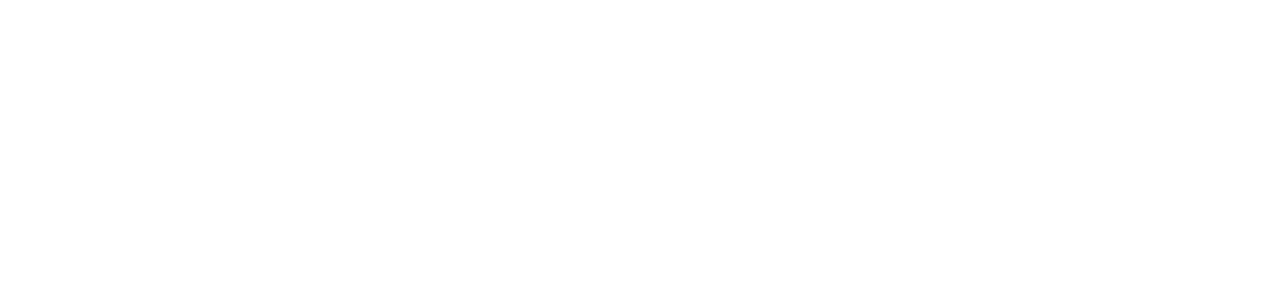
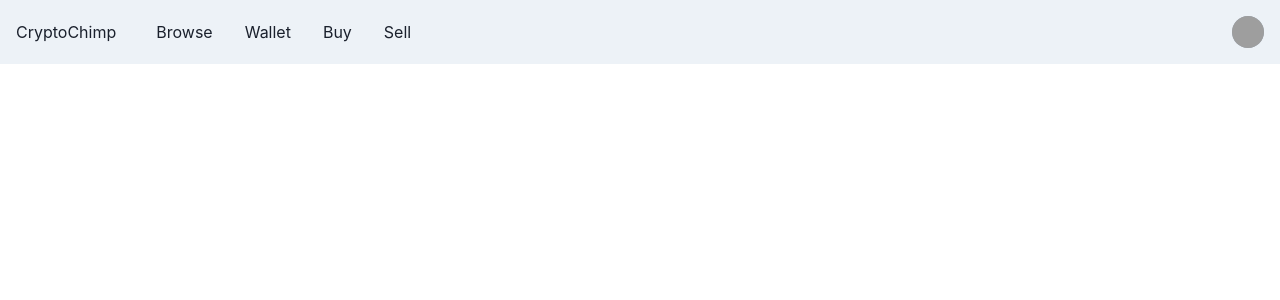
Before and after one commit to CryptoChimp/client, a React (Create React App) app: page /home in a window 1280 px wide. Shown: the top 300 px of the page. Built offline with nearby package versions, Linux system fonts and the light colour scheme; no server answers; grey boxes are pictures that could not be loaded.

Commit message:
Add navbar

```diff
--- a/package.json
+++ b/package.json
@@ -3,9 +3,11 @@
   "version": "1.0.0",
   "private": true,
   "dependencies": {
+    "@chakra-ui/icons": "^1.0.15",
     "@chakra-ui/react": "^1.6.4",
     "@emotion/react": "^11",
     "@emotion/styled": "^11",
+    "@reach/router": "^1.3.4",
     "framer-motion": "^4",
     "react": "^17.0.2",
     "react-dom": "^17.0.2",
--- a/src/AppRouter.js
+++ b/src/AppRouter.js
@@ -5,12 +5,13 @@
 import { Login } from './components/login';
 import { Logout } from './components/logout';
 import { Home } from './components/home';
+import { Navbar } from './components/navbar';
 
 export const AppRouter = () => {
   return (
     <Switch>
       <Route exact path="/" component={Landing} />
-      <Route path="/home" component={Home} />
+      <Route path="/home" component={() => <Navbar main={<Home />} />} />
       <Route path="/login" component={Login} />
       <Route path="/logout" component={Logout} />
     </Switch>
--- a/src/components/login/index.js
+++ b/src/components/login/index.js
@@ -13,7 +13,7 @@
       <Flex width="full" align="center" justifyContent="center">
         <Box p={8} maxWidth="500px" borderRadius={8}>
           <Box textAlign="center">
-            <Heading>Sign In to CryptoChimp</Heading>
+            <Heading>Log in to CryptoChimp</Heading>
           </Box>
           <Box my={4} textAlign="left">
             <Button
--- a/src/components/logout/index.js
+++ b/src/components/logout/index.js
@@ -20,8 +20,7 @@
           Log out of CryptoChimp?
         </Heading>
         <Text colorScheme={'gray'} maxW={'sm'} textAlign="center">
-          You can always log back in at any time. If you just want to switch
-          accounts.
+          You can always log back in at any time.
         </Text>
         <Center>
           <Stack spacing={6} direction={'row'} paddingTop="20px">
--- /dev/null
+++ b/src/components/navbar/index.js
@@ -0,0 +1,110 @@
+import React from 'react';
+import {
+  Box,
+  Flex,
+  Avatar,
+  HStack,
+  Link,
+  IconButton,
+  Button,
+  Menu,
+  MenuButton,
+  MenuList,
+  MenuItem,
+  MenuDivider,
+  useDisclosure,
+  useColorModeValue,
+  Stack,
+} from '@chakra-ui/react';
+import { Link as ReachLink } from '@reach/router';
+import { HamburgerIcon, CloseIcon } from '@chakra-ui/icons';
+import { Link as ReactLink } from 'react-router-dom';
+
+const NavLink = ({ children, to }) => (
+  <Link
+    px={2}
+    py={1}
+    rounded={'md'}
+    _hover={{
+      textDecoration: 'none',
+      bg: useColorModeValue('gray.200', 'gray.700'),
+    }}
+    as={ReachLink}
+    to={to}
+  >
+    {children}
+  </Link>
+);
+
+export const Navbar = ({ main }) => {
+  const { isOpen, onOpen, onClose } = useDisclosure();
+
+  return (
+    <>
+      <Box bg={useColorModeValue('gray.100', 'gray.900')} px={4}>
+        <Flex h={16} alignItems={'center'} justifyContent={'space-between'}>
+          <IconButton
+            size={'md'}
+            icon={isOpen ? <CloseIcon /> : <HamburgerIcon />}
+            aria-label={'Open Menu'}
+            display={{ md: 'none' }}
+            onClick={isOpen ? onClose : onOpen}
+          />
+          <HStack spacing={8} alignItems={'center'}>
+            <Box>CryptoChimp</Box>
+            <HStack
+              as={'nav'}
+              spacing={4}
+              display={{ base: 'none', md: 'flex' }}
+            >
+              <NavLink to="/browse">Browse</NavLink>
+              <NavLink to="/wallet">Wallet</NavLink>
+              <NavLink to="/buy">Buy</NavLink>
+              <NavLink to="/sell">Sell</NavLink>
+            </HStack>
+          </HStack>
+          <Flex alignItems={'center'}>
+            <Menu>
+              <MenuButton
+                as={Button}
+                rounded={'full'}
+                variant={'link'}
+                cursor={'pointer'}
+                minW={0}
+              >
+                <Avatar
+                  size={'sm'}
+                  src={
+                    'https://images.unsplash.com/photo-1493666438817-866a91353ca9?ixlib=rb-0.3.5&q=80&fm=jpg&crop=faces&fit=crop&h=200&w=200&s=b616b2c5b373a80ffc9636ba24f7a4a9'
+                  }
+                />
+              </MenuButton>
+              <MenuList>
+                <ReactLink to="/profile">
+                  <MenuItem>Profile</MenuItem>
+                </ReactLink>
+                <MenuDivider />
+                <ReactLink to="/logout">
+                  <MenuItem>Log out</MenuItem>
+                </ReactLink>
+              </MenuList>
+            </Menu>
+          </Flex>
+        </Flex>
+
+        {isOpen ? (
+          <Box pb={4} display={{ md: 'none' }}>
+            <Stack as={'nav'} spacing={4}>
+              <NavLink to="/browse">Browse</NavLink>
+              <NavLink to="/wallet">Wallet</NavLink>
+              <NavLink to="/buy">Buy</NavLink>
+              <NavLink to="/sell">Sell</NavLink>
+            </Stack>
+          </Box>
+        ) : null}
+      </Box>
+
+      <Box p={4}>{main}</Box>
+    </>
+  );
+};
```
Also changed, not shown: 1 other file (tests, documents, lock files or other folders).
